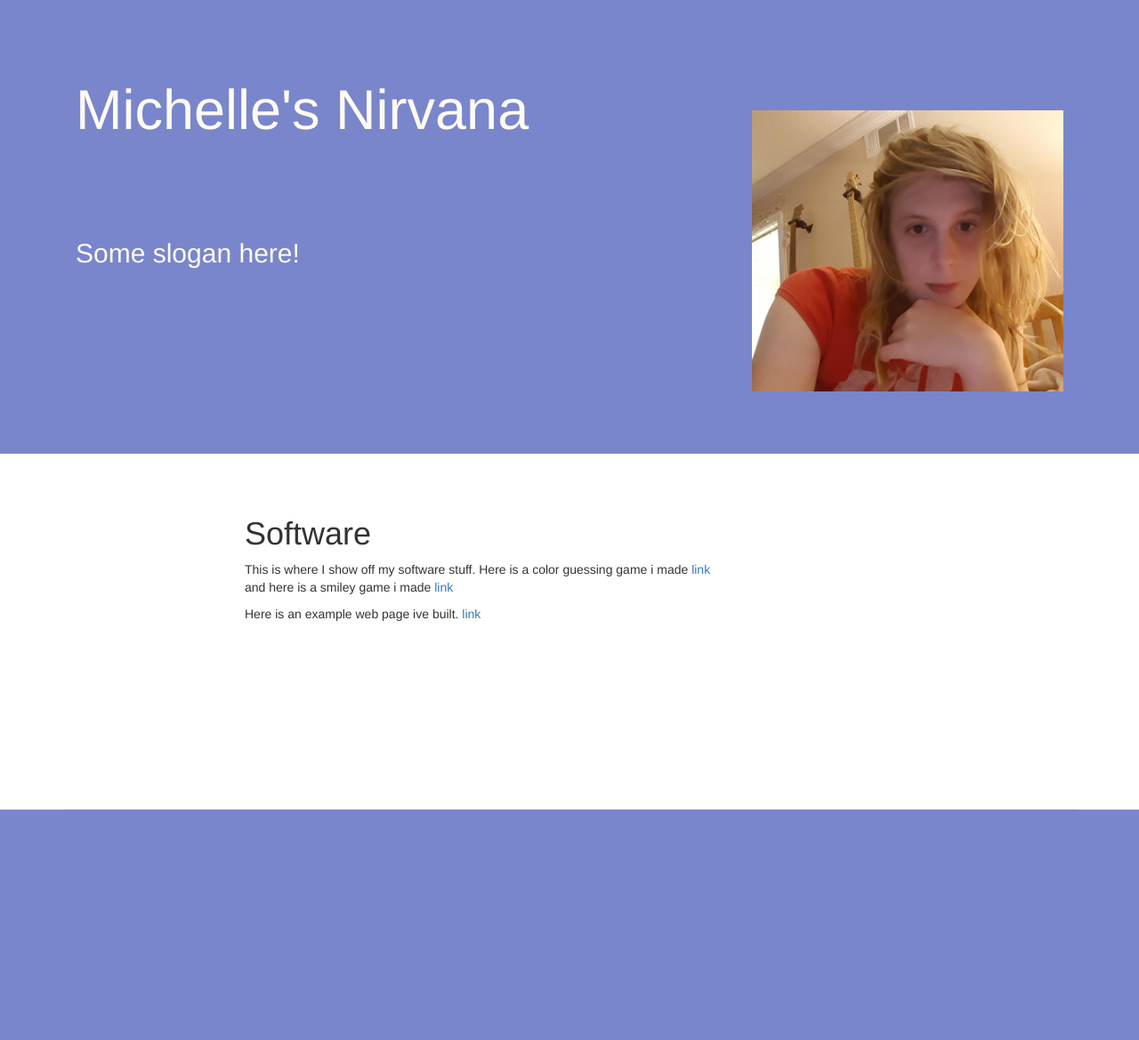
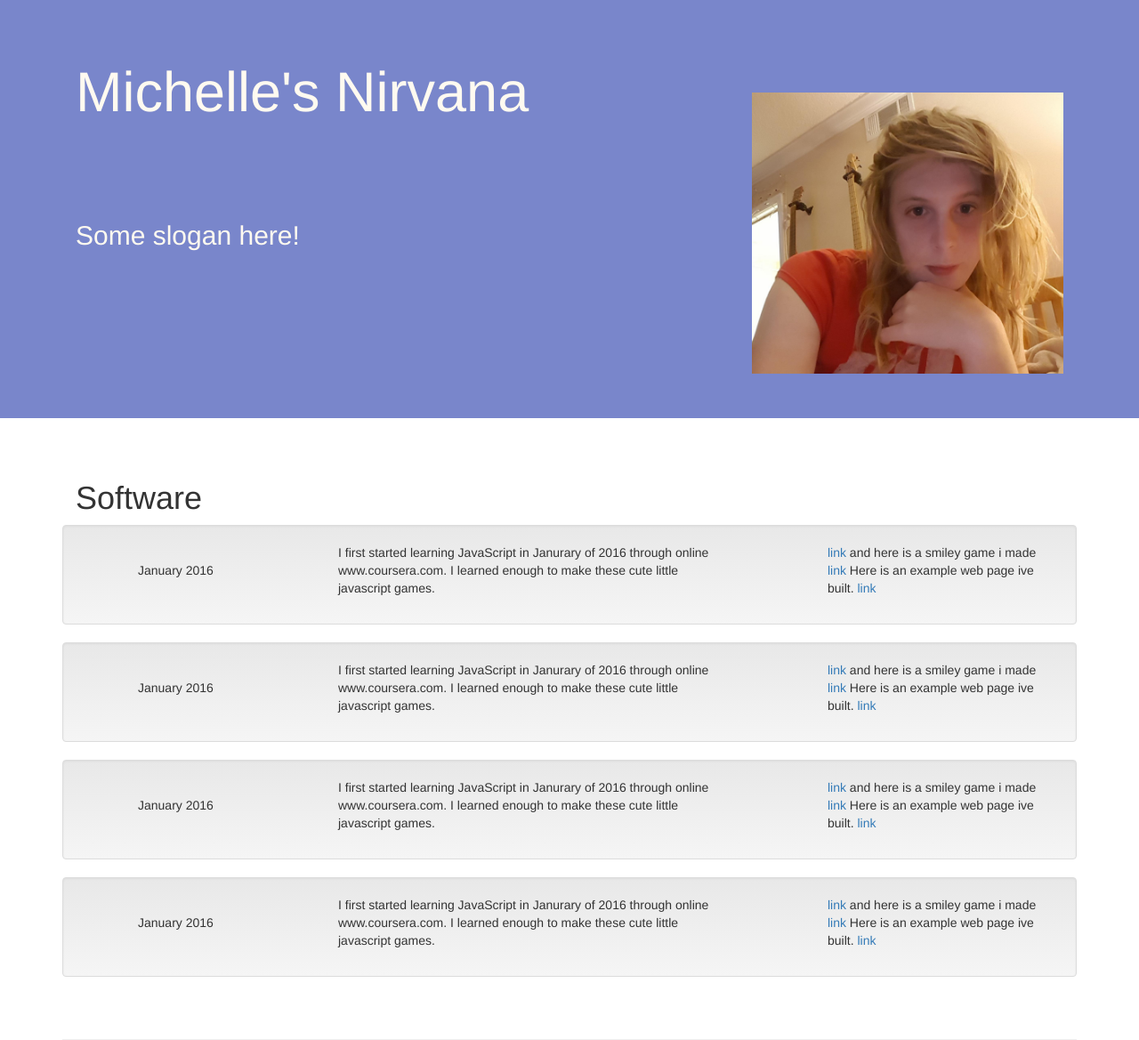
Before and after one commit to MichelleHettinger/MichellesNirvana, a PHP site: page /software.html in a window 1280 px wide. Shown: the part 51-1220 px from the top of the page at 89% size. Before the commit the page ends 961 px from the top, so only its background shows below. Run offline with PHP 8.4, Linux system fonts and the light colour scheme.

Commit message:
changed jumbotron. changed up software projects page

```diff
--- a/aboutme.html
+++ b/aboutme.html
@@ -128,9 +128,9 @@
             <div class="col-xs-12 col-sm-offset-2 col-sm-6">
             <h1>Hey there!</h1>
             <p>My name is Michelle and I have created this website in order to share a bit of myself with the world.</p>
-            <p>Currently, I am taking courses online with Coursera to learn HTML, CSS, JavaScript, Ruby on Rails and Python.
+            <p>Currently, I am taking courses at my local university, The University of Central Florida (UCF), as part of their coding bootamp, the UCF Coding Bootcamp.
                In the past I was a chemist, but I have since had a change of heart and decided I wanted to become a programmer.
-               That is why you will find my old chemistry projects as well as my programming projects.</p>
+               That is why you will find my old chemistry projects along with my programming projects.</p>
             <p>However, not all my projects are STEM related! I have some creative writings that I have done as well as a bit of music
                that I have composed.</p>
             <p>Make sure to stay tuned as I am always adding new content!</p>
--- a/assets/css/mystyles.css
+++ b/assets/css/mystyles.css
@@ -1,3 +1,22 @@
+.jumbotron {
+    padding:50px 30px 50px 30px;
+    margin:0px auto;
+    background: #7986CB ;
+    color:floralwhite;
+}
+
+.software-box{
+
+    padding-top: 20px;
+    padding-bottom: 20px;
+}
+.software-date{
+    padding-top: 20px;
+    padding-left: 50px
+}
+
+
+
 .row-header{
     margin:0px auto;
     padding:0px auto;
@@ -16,12 +35,7 @@
     padding: 20px 0px 20px 0px;
 }
 
-.jumbotron {
-    padding:70px 30px 70px 30px;
-    margin:0px auto;
-    background: #7986CB ;
-    color:floralwhite;
-}
+
 
 address{
     font-size:80%;
--- a/index.html
+++ b/index.html
@@ -132,7 +132,8 @@
             <p>This website is intended to serve as a portfolio of sorts for my professional and creative projects.
                 My hopes are to attrack like minded professionals, or even hobbiests, who would love to collaborate with me.
             </p>
-            <p>Firstly, I would like to direct you to my resumes.
+            <p>I have a lot to add! Be sure to checkout my <a href="https://github.com/MichelleHettinger">github</a>!</p>
+            <p class="sr-only">Firstly, I would like to direct you to my resumes.
                 For a look into my background in chemistry, please download my resume <a href="extras/chemresume.pdf">here</a>.
                 Developers will want to look <a href="extras/softwareresume.pdf">here</a>.
             </p>
--- a/software.html
+++ b/software.html
@@ -125,17 +125,73 @@
 
     <div class="container">
         <div class="row row-content">
-            <div class="col-xs-12 col-sm-offset-2 col-sm-6">
+            <div class="col-xs-12">
                 <h1>Software</h1>
+
+                <div class="row software-box well">
+                    <div class="col-sm-2">
+                        <p class="software-date">January 2016</p>
+                    </div>
+                    <div class="col-sm-5 col-sm-offset-1">
+                        <p>I first started learning JavaScript in Janurary of 2016 through online www.coursera.com. I learned enough to make these cute little javascript games.</p>
+                    </div>
+                    <div class="col-sm-3 col-sm-offset-1">
                         <p>
-                    This is where I show off my software stuff. Here is a color guessing game i made
                             <a href="extras/colorgame.html">link</a> and here is a smiley game i made
                             <a href="extras/smileygame.html">link</a>
-                </p>
-                <p>
                             Here is an example web page ive built.
                             <a href="extras/confusionCurrent/index.html">link</a>
                         </p>
+                    </div>
+                </div>
+                <div class="row software-box well">
+                    <div class="col-sm-2">
+                        <p class="software-date">January 2016</p>
+                    </div>
+                    <div class="col-sm-5 col-sm-offset-1">
+                        <p>I first started learning JavaScript in Janurary of 2016 through online www.coursera.com. I learned enough to make these cute little javascript games.</p>
+                    </div>
+                    <div class="col-sm-3 col-sm-offset-1">
+                        <p>
+                            <a href="extras/colorgame.html">link</a> and here is a smiley game i made
+                            <a href="extras/smileygame.html">link</a>
+                            Here is an example web page ive built.
+                            <a href="extras/confusionCurrent/index.html">link</a>
+                        </p>
+                    </div>
+                </div>
+                <div class="row software-box well">
+                    <div class="col-sm-2">
+                        <p class="software-date">January 2016</p>
+                    </div>
+                    <div class="col-sm-5 col-sm-offset-1">
+                        <p>I first started learning JavaScript in Janurary of 2016 through online www.coursera.com. I learned enough to make these cute little javascript games.</p>
+                    </div>
+                    <div class="col-sm-3 col-sm-offset-1">
+                        <p>
+                            <a href="extras/colorgame.html">link</a> and here is a smiley game i made
+                            <a href="extras/smileygame.html">link</a>
+                            Here is an example web page ive built.
+                            <a href="extras/confusionCurrent/index.html">link</a>
+                        </p>
+                    </div>
+                </div>
+                <div class="row software-box well">
+                    <div class="col-sm-2">
+                        <p class="software-date">January 2016</p>
+                    </div>
+                    <div class="col-sm-5 col-sm-offset-1">
+                        <p>I first started learning JavaScript in Janurary of 2016 through online www.coursera.com. I learned enough to make these cute little javascript games.</p>
+                    </div>
+                    <div class="col-sm-3 col-sm-offset-1">
+                        <p>
+                            <a href="extras/colorgame.html">link</a> and here is a smiley game i made
+                            <a href="extras/smileygame.html">link</a>
+                            Here is an example web page ive built.
+                            <a href="extras/confusionCurrent/index.html">link</a>
+                        </p>
+                    </div>
+                </div>
             </div>
         </div>
     </div>
```
Lines whose indentation alone changed are shown as unchanged.
